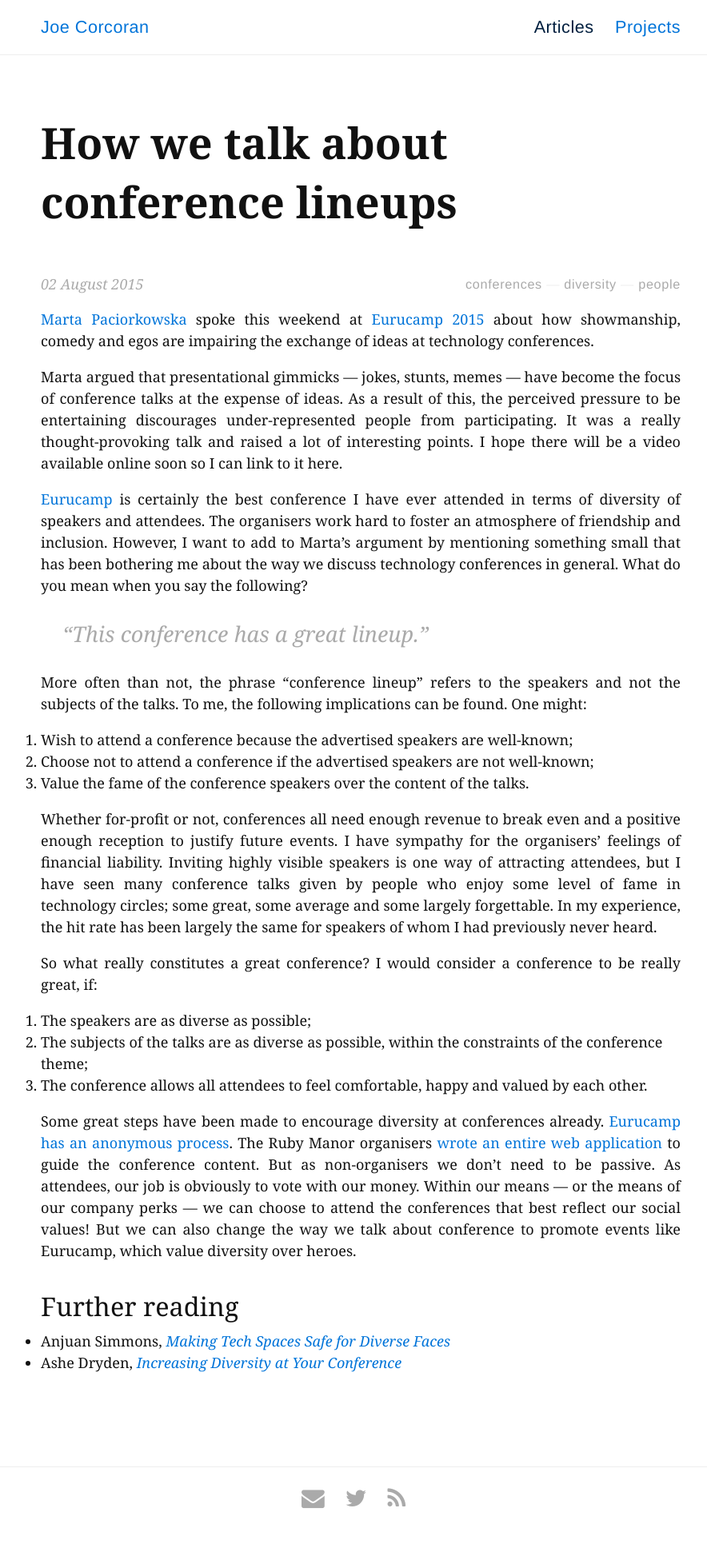
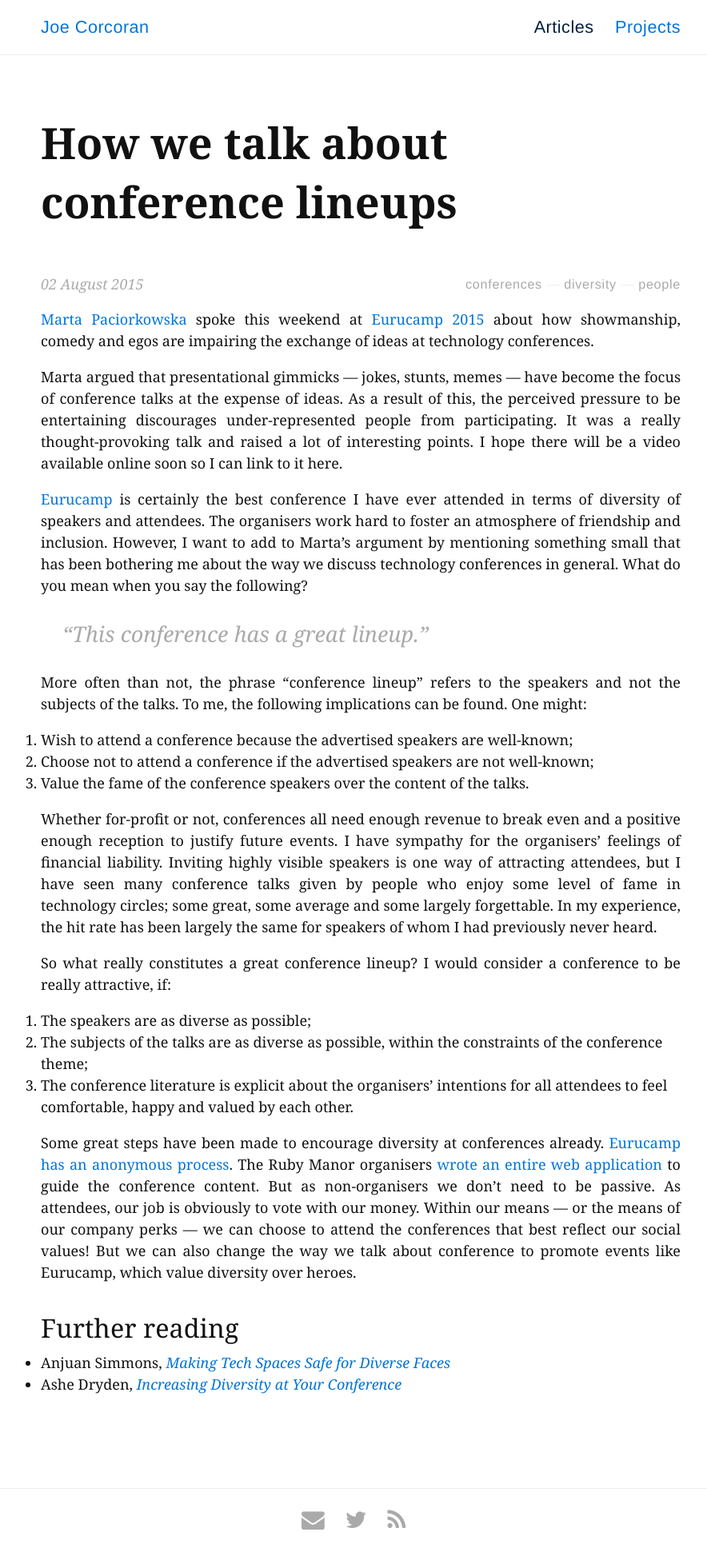
Before and after one commit to joecorcoran/corcoran.online, a Jekyll site: the page built from _posts/2015-08-02-how-we-talk-about-conference-lineups.md, in a window 1280 px wide. Shown: the whole page at 80% size, without its empty margins (189-1073 px from the left). Built offline with Jekyll 4.4.1, drawn with Linux system fonts in a browser that asks for light colours; Markdown is read by kramdown in place of the engine named in the settings; before the commit the page ends 1914 px from its top, so only the background shows below that.

Commit message:
Better wording of bullets

```diff
--- a/_posts/2015-08-02-how-we-talk-about-conference-lineups.md
+++ b/_posts/2015-08-02-how-we-talk-about-conference-lineups.md
@@ -46,14 +46,14 @@ in technology circles; some great, some average and some
 largely forgettable. In my experience, the hit rate has been largely the same for
 speakers of whom I had previously never heard.
 
-So what really constitutes a great conference? I would consider a conference to
-be really great, if:
+So what really constitutes a great conference lineup? I would consider a
+conference to be really attractive, if:
 
 1. The speakers are as diverse as possible;
 1. The subjects of the talks are as diverse as possible, within the constraints of the
    conference theme;
-1. The conference allows all attendees to feel comfortable, happy and
-   valued by each other.
+1. The conference literature is explicit about the organisers' intentions for
+   all attendees to feel comfortable, happy and valued by each other.
 
 Some great steps have been made to encourage diversity at conferences already.
 [Eurucamp has an anonymous process](https://cfp.eurucamp.org/guide).
```
Also changed, not shown: 2 other files.
